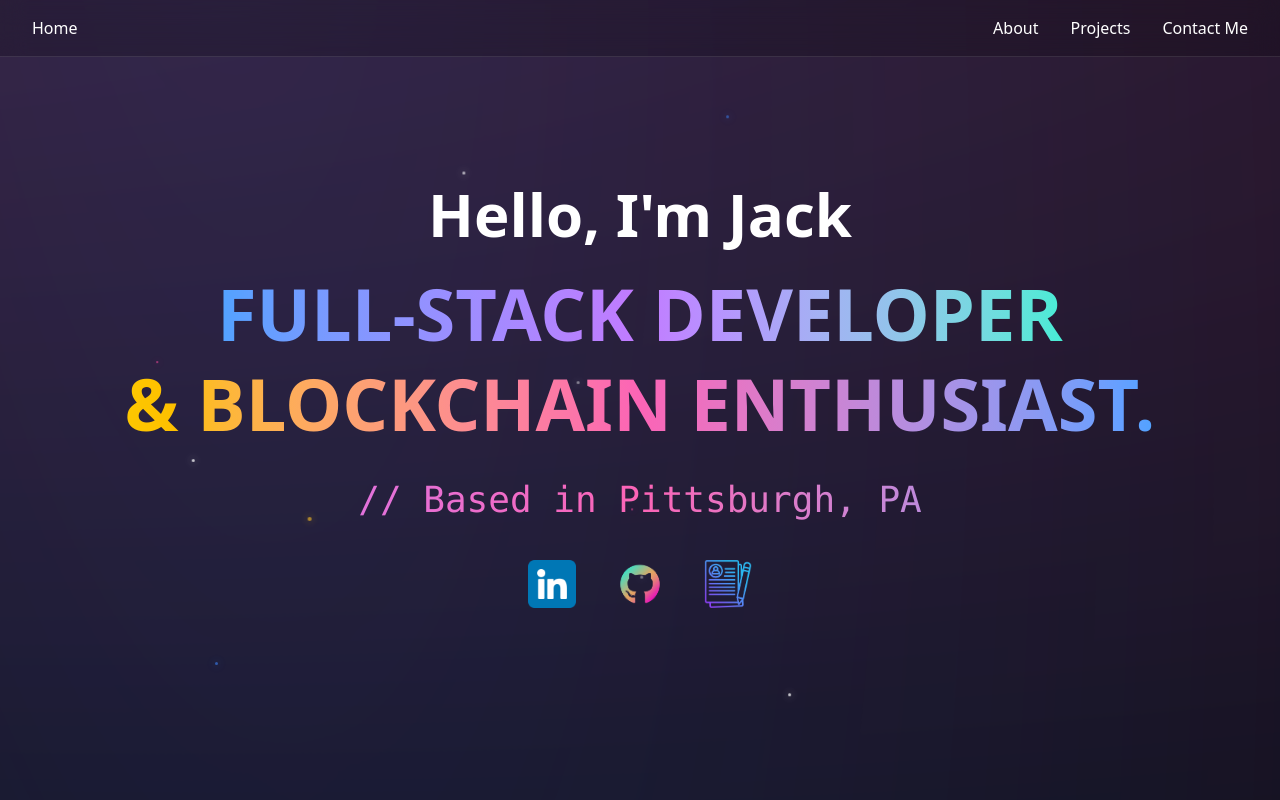
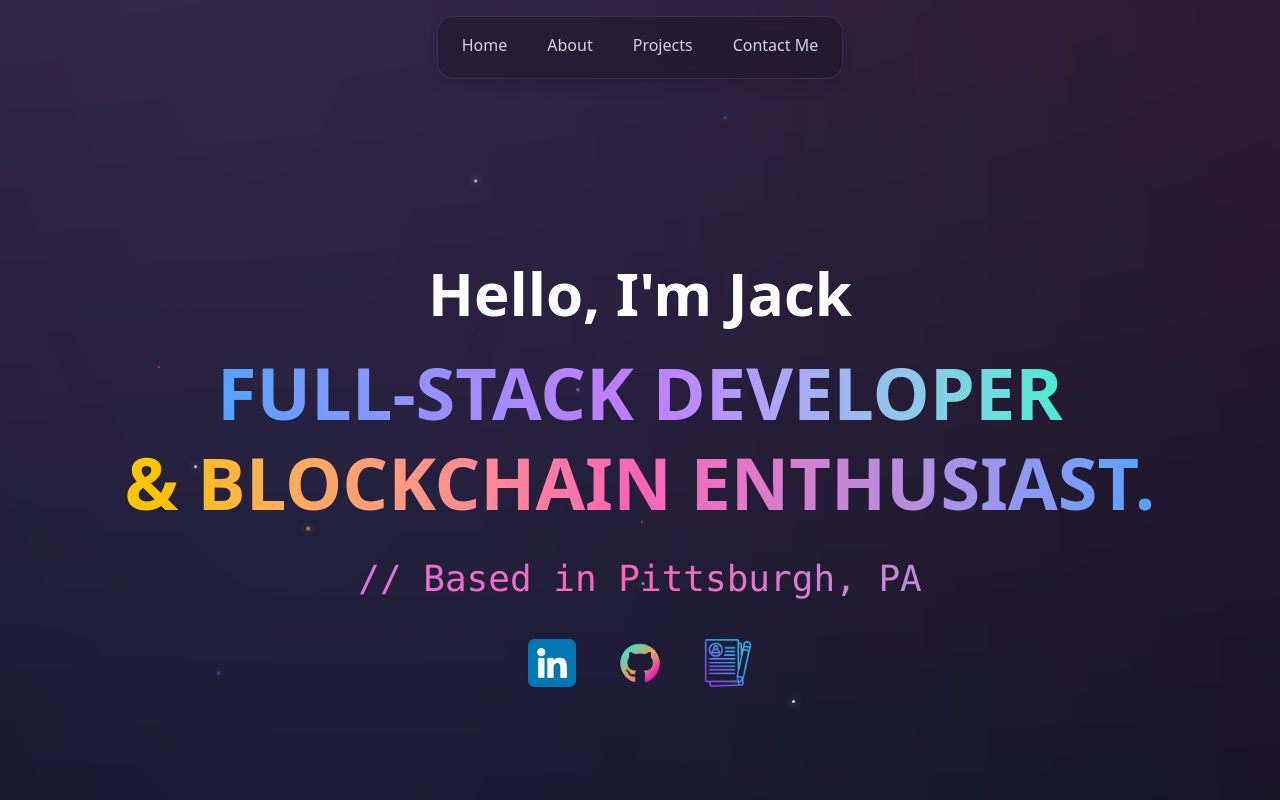
Before and after one commit to AverageNftEnjoyer/ReactPortfolio, a React (Vite) app: page / in a window 1280 px wide. Shown: the top 800 px of the page. Built offline with nearby package versions, Linux system fonts and the light colour scheme.

Commit message:
Nav Update

```diff
--- a/package.json
+++ b/package.json
@@ -15,6 +15,7 @@
     "@tailwindcss/vite": "^4.1.11",
     "class-variance-authority": "^0.7.1",
     "clsx": "^2.1.1",
+    "framer-motion": "^12.23.12",
     "lucide-react": "^0.536.0",
     "next": "^15.4.5",
     "path": "^0.12.7",
--- a/src/App.tsx
+++ b/src/App.tsx
@@ -4,6 +4,7 @@ import { useState, useEffect, useRef } from "react"
 import { Github, Linkedin, FileText, ExternalLink } from "lucide-react"
 import { Button } from "@/components/ui/button"
 import { Card, CardContent } from "@/components/ui/card"
+import { motion } from "framer-motion";
 
 export default function Portfolio() {
   const [typingText, setTypingText] = useState("")
@@ -527,6 +528,21 @@ export default function Portfolio() {
           background: #fbbf24;
           box-shadow: 0 0 8px rgba(251, 191, 36, 0.9);
         }
+          .nav-underline {
+    display: block;
+    height: 2px;
+    width: 0;
+    margin-top: 3px;
+    background: linear-gradient(90deg, #3b82f6 0%, #ec4899 100%);
+    border-radius: 1px;
+    transition: width 0.4s cubic-bezier(0.4, 0, 0.2, 1);
+        }
+
+.group:hover .nav-underline,
+.group:focus .nav-underline {
+  width: 100%;
+}
+
 
         /* Pink star positions and sizes */
         .pink-star-1 { top: 8%; left: 12%; width: 2px; height: 2px; animation: float 3.8s infinite; animation-delay: 0.2s; }
@@ -573,40 +589,57 @@ export default function Portfolio() {
 
       <div className="relative z-10">
         {/* Navigation */}
-        <nav className="fixed top-0 w-full z-50 bg-black/20 backdrop-blur-md border-b border-white/10">
-          <div className="max-w-7xl mx-auto px-4 sm:px-6 lg:px-8">
-            <div className="flex justify-between items-center py-4">
-              <div>
+       <nav className="w-full z-50 flex justify-center pt-4 px-4">
+  <motion.div
+    className="p-2 rounded-2xl bg-black/20 backdrop-blur-lg border border-white/10 shadow-lg relative overflow-hidden"
+    initial="initial"
+    whileHover="hover"
+  >
+    <ul className="flex items-center gap-1 sm:gap-2 relative z-10">
+      {/* Home */}
+      <li className="relative">
         <button
-                  className="text-white hover:text-purple-400 transition-colors duration-300 bg-transparent border-none cursor-pointer text-base"
           onClick={() => window.scrollTo({ top: 0, behavior: "smooth" })}
+          className="nav-link px-3 py-2 sm:px-4 text-sm sm:text-base text-gray-300 hover:text-white transition-colors rounded-xl border-none cursor-pointer bg-transparent flex flex-col items-center group"
         >
           Home
+          <span className="nav-underline group-hover:w-full"></span>
         </button>
-              </div>
-              <div className="flex space-x-8">
+      </li>
+      {/* About */}
+      <li className="relative">
         <button
-                  className="text-white hover:text-purple-400 transition-colors duration-300 bg-transparent border-none cursor-pointer text-base"
           onClick={() => scrollToSection(aboutRef)}
+          className="nav-link px-3 py-2 sm:px-4 text-sm sm:text-base text-gray-300 hover:text-white transition-colors rounded-xl border-none cursor-pointer bg-transparent flex flex-col items-center group"
         >
           About
+          <span className="nav-underline group-hover:w-full"></span>
         </button>
+      </li>
+      {/* Projects */}
+      <li className="relative">
         <button
-                  className="text-white hover:text-purple-400 transition-colors duration-300 bg-transparent border-none cursor-pointer text-base"
           onClick={() => scrollToSection(projectsRef)}
+          className="nav-link px-3 py-2 sm:px-4 text-sm sm:text-base text-gray-300 hover:text-white transition-colors rounded-xl border-none cursor-pointer bg-transparent flex flex-col items-center group"
         >
           Projects
+          <span className="nav-underline group-hover:w-full"></span>
         </button>
+      </li>
+      {/* Contact Me */}
+      <li className="relative">
         <button
-                  className="text-white hover:text-purple-400 transition-colors duration-300 bg-transparent border-none cursor-pointer text-base"
           onClick={() => scrollToSection(footerRef)}
+          className="nav-link px-3 py-2 sm:px-4 text-sm sm:text-base text-gray-300 hover:text-white transition-colors rounded-xl border-none cursor-pointer bg-transparent flex flex-col items-center group"
         >
           Contact Me
+          <span className="nav-underline group-hover:w-full"></span>
         </button>
-              </div>
-            </div>
-          </div>
+      </li>
+    </ul>
+  </motion.div>
 </nav>
+
 
      {/* Hero Section */}
 <section className="min-h-screen flex items-center justify-center px-4 sm:px-6 lg:px-8 relative overflow-hidden">
```
Also changed, not shown: 1 other file (tests, documents, lock files or other folders). Lines whose indentation alone changed are shown as unchanged.
